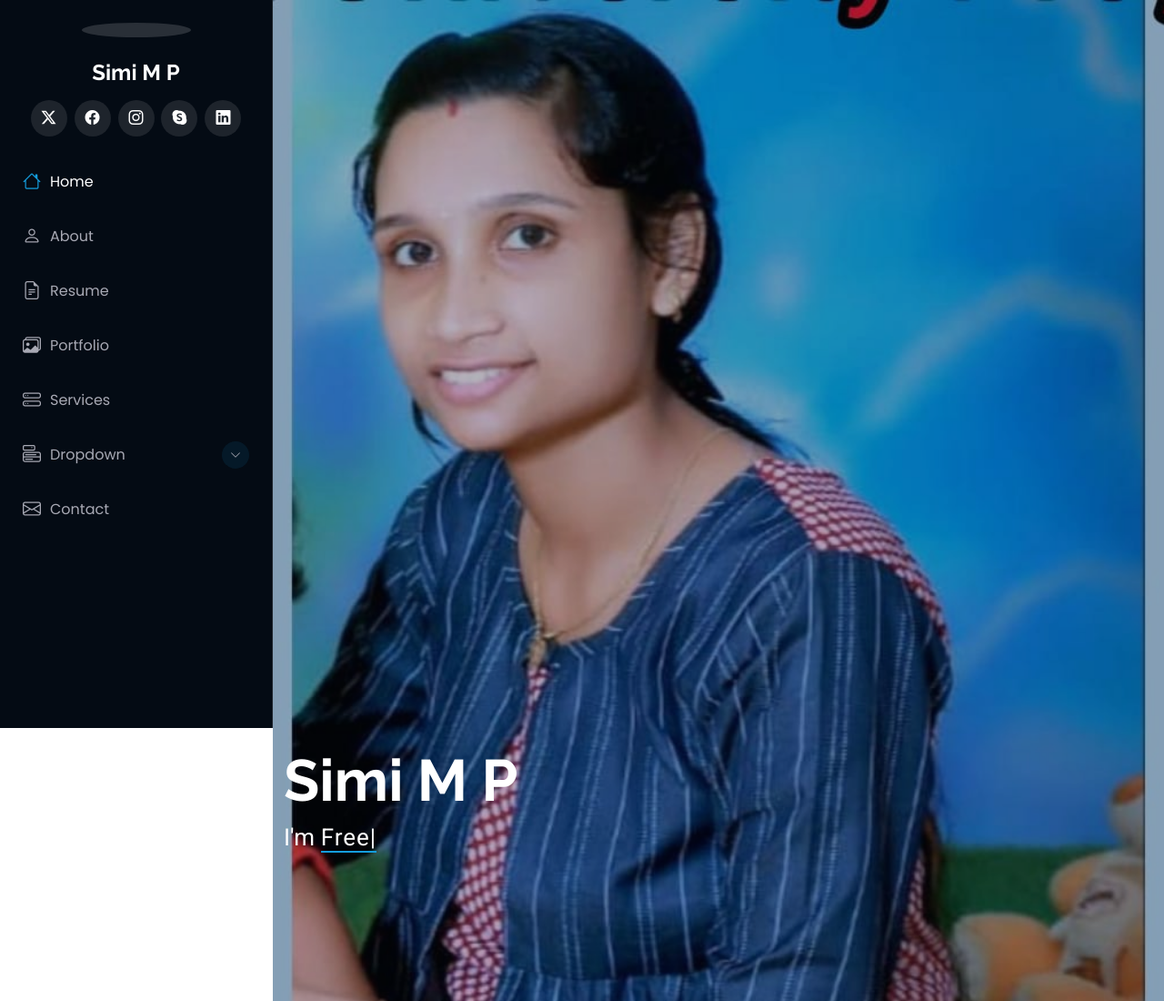
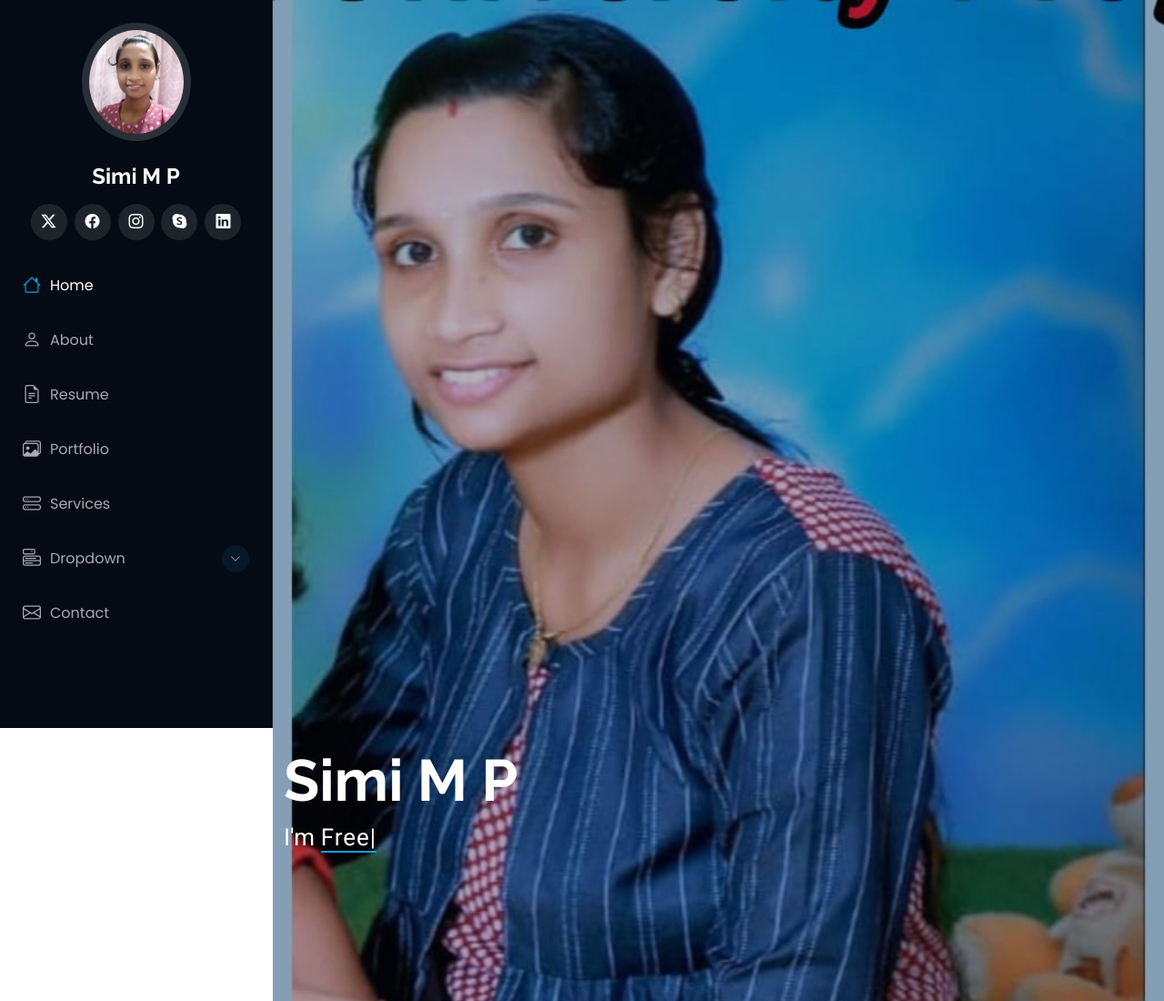
Before and after one commit to simipoulose/Simiportfolio, a plain HTML site: page index.html in a window 1280 px wide. Shown: the top 1100 px of the page at 91% size. Drawn offline with Linux system fonts and the light colour scheme; animation ran at ten frames a second; files whose address does not match are found by name.

Commit message:
Update index.html

```diff
--- a/index.html
+++ b/index.html
@@ -42,7 +42,7 @@
     <i class="header-toggle d-xl-none bi bi-list"></i>
 
     <div class="profile-img">
-      <img src="/portfolio/assets/img/1.jpg" alt="" class="img-fluid rounded-circle">
+      <img src="assets/img/1.jpg" alt="" class="img-fluid rounded-circle">
     </div>
 
     <a href="index.html" class="logo d-flex align-items-center justify-content-center">
```
